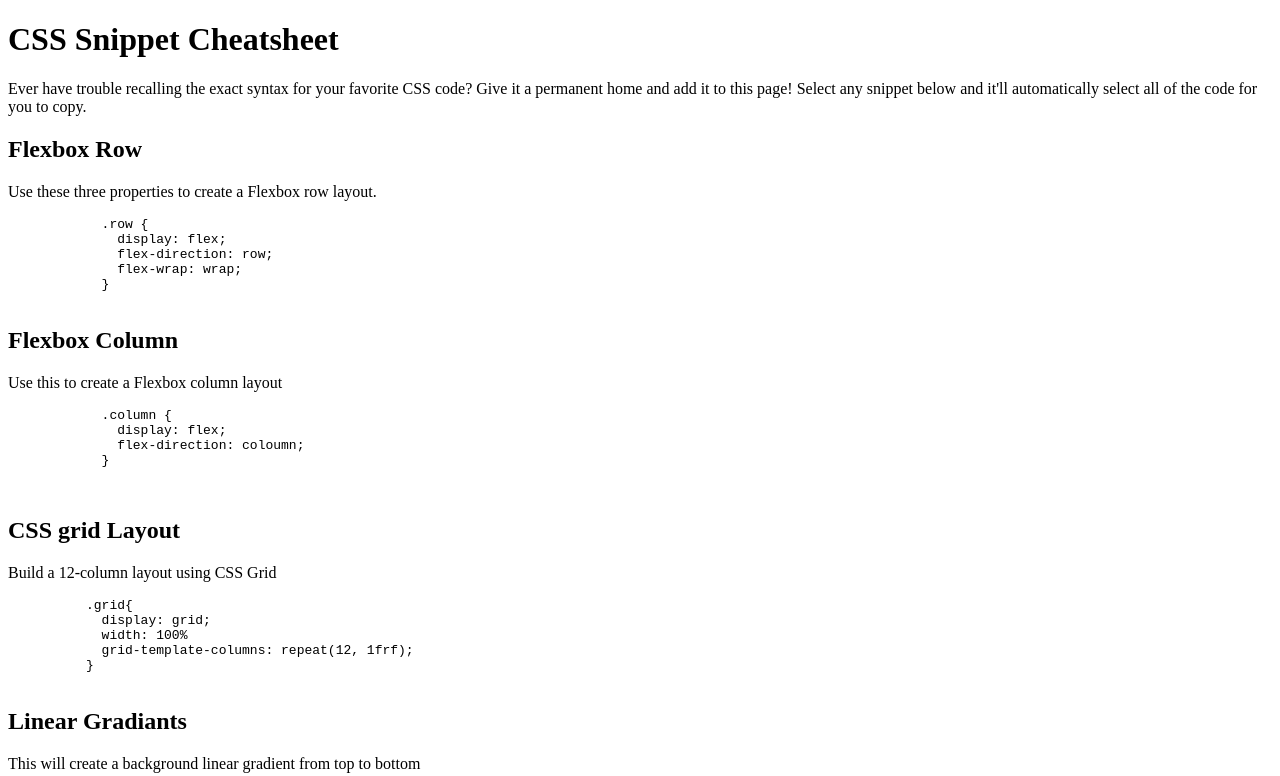
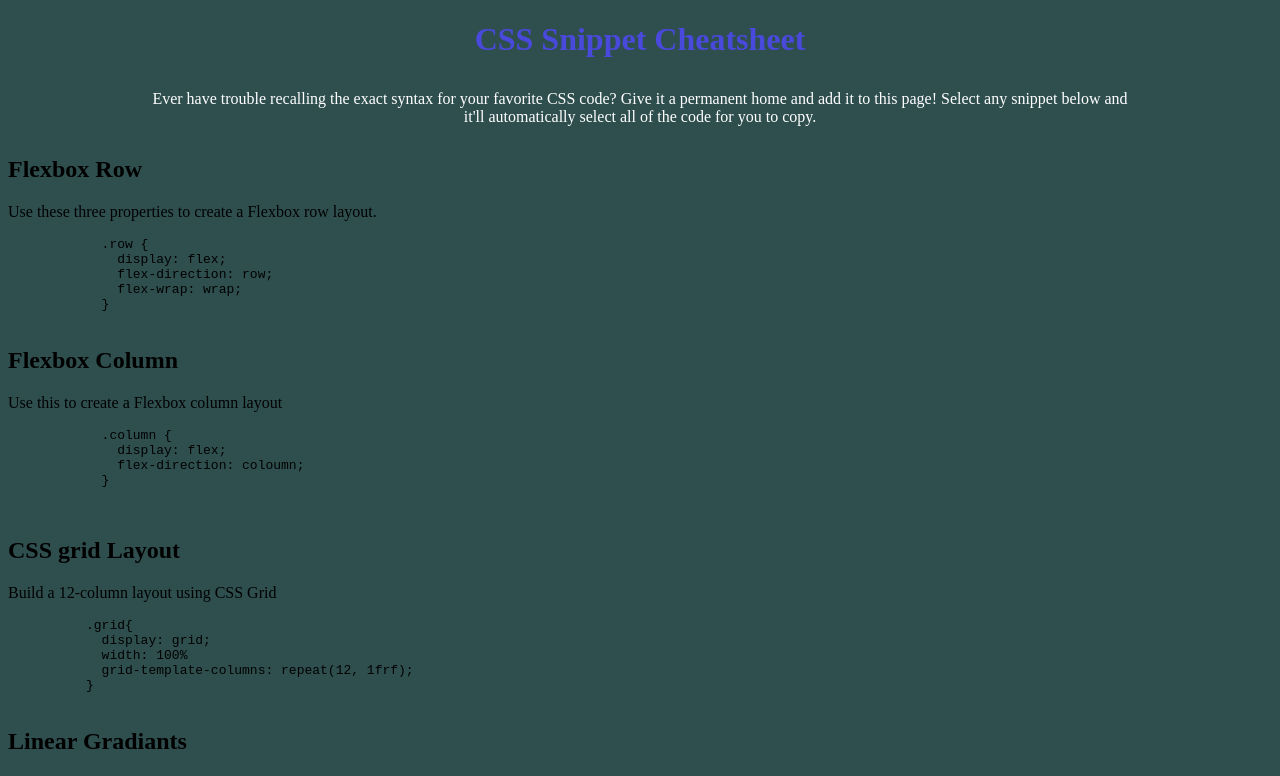
Before and after one commit to Dannysaravia001/CSS-cheat-sheet, a plain HTML site: page index.html in a window 1280 px wide. Shown: the top 776 px of the page. Drawn offline with Linux system fonts and the light colour scheme.

Commit message:
added to css header/ footer

```diff
--- a/assets/css/style.css
+++ b/assets/css/style.css
@@ -1,18 +1,34 @@
-* {}
+* {
+    background-color: darkslategray;
+}
 
 :root {
-    --color: darkBlue;
+    --color: rgb(73, 73, 219) ;
 }
 
-main {}
+main {
+
+}
 
 body {}
 
-header{}
+header{
+    text-align: center;
+    color: var(--color);
 
-header p{}
+}
 
-footer {}
+header p {
+    margin-left: 10%;
+    margin-right: 10%;
+    padding: 10px;
+    color: white;
+}
+
+footer {
+    text-align: center;
+    color: var(--color);
+}
 
 .box {}
 
--- a/index.html
+++ b/index.html
@@ -92,8 +92,8 @@
      </section>
 
     </main>
-   <footer>
-     Made with ❤️ and CSS
+   <footer >
+     <h2>Made with ❤️ and CSS</h2>
    </footer>
 
 </body>
```
